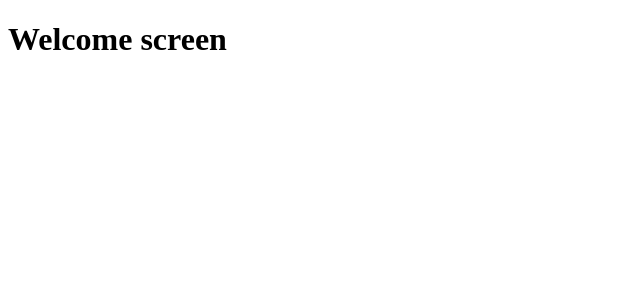
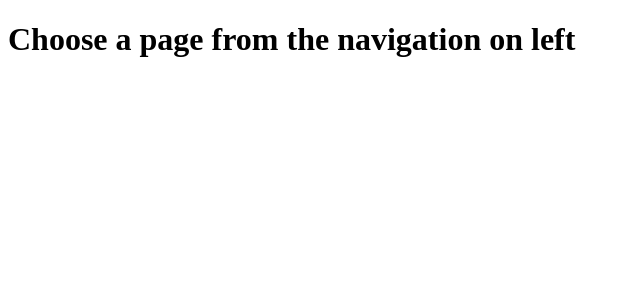
Before and after one commit to szewczukk/todo, a React (Create React App) app: page / in a window 1280 px wide. Shown: the top 300 px of the page, without its empty margins (0-640 px from the left). Built offline with nearby package versions, Linux system fonts and the light colour scheme.

Commit message:
WelcomeScreen adjusted to the test

```diff
--- a/src/pages/Welcome.tsx
+++ b/src/pages/Welcome.tsx
@@ -1,5 +1,7 @@
 import React from 'react';
 
-const WelcomeScreen = () => <h1>Welcome screen</h1>;
+const WelcomeScreen = () => (
+	<h1 data-testid="heading">Choose a page from the navigation on left</h1>
+);
 
 export default WelcomeScreen;
```
